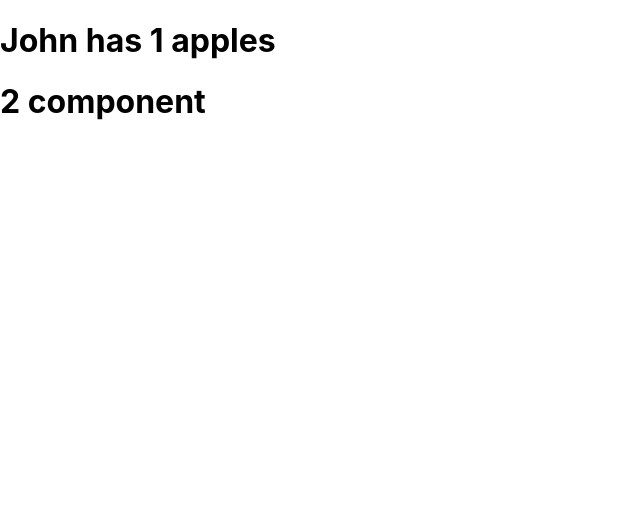
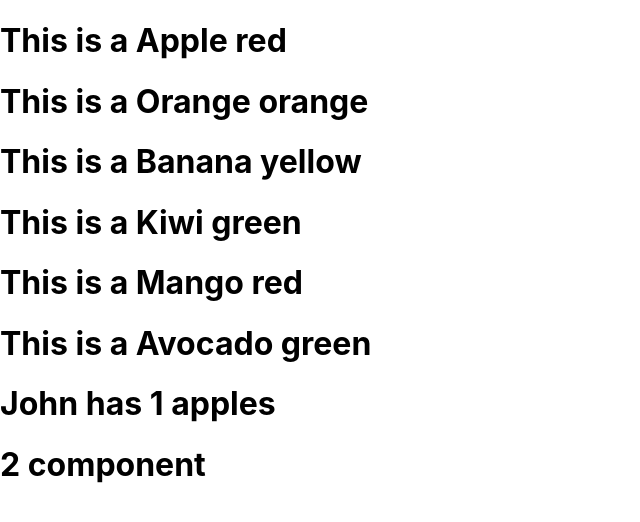
Before and after one commit to kkinter/location-pjt, a React (Create React App) app in the folder frontend/: page / in a window 1280 px wide. Shown: the top 522 px of the page, without its empty margins (0-640 px from the left). Built offline with nearby package versions, Linux system fonts and the light colour scheme.

Commit message:
Prac | loop

```diff
--- a/frontend/src/App.js
+++ b/frontend/src/App.js
@@ -6,6 +6,16 @@ import "./App.css";
 // Compo
 import Testing from "./Components/Testing";
 import SecondComponent from "./Components/SecondComponent";
+import Fruit from "./Components/Fruit";
+
+const theFruits = [
+  { id: 1, name: "Apple", color: "red" },
+  { id: 2, name: "Orange", color: "orange" },
+  { id: 3, name: "Banana", color: "yellow" },
+  { id: 4, name: "Kiwi", color: "green" },
+  { id: 5, name: "Mango", color: "red" },
+  { id: 6, name: "Avocado", color: "green" },
+];
 
 function App() {
   function MyComponent() {
@@ -17,6 +27,15 @@ function App() {
   }
   return (
     <BrowserRouter>
+      {theFruits.map(fruit => {
+        // console.log(fruit, typeof fruit)
+        return (
+          <Fruit key={fruit.id} name={fruit.color} color={fruit.name} />
+          // <h5>
+          //   This is a {fruit.color} {fruit.name}
+          // </h5>
+        );
+      })}
       <MyComponent />
       <SecondComponent />
       <Routes>
--- /dev/null
+++ b/frontend/src/Components/Fruit.js
@@ -0,0 +1,11 @@
+import React from "react";
+
+function Fruit(props) {
+  return (
+    <h1>
+      This is a {props.color} {props.name}
+    </h1>
+  );
+}
+
+export default Fruit;
```
